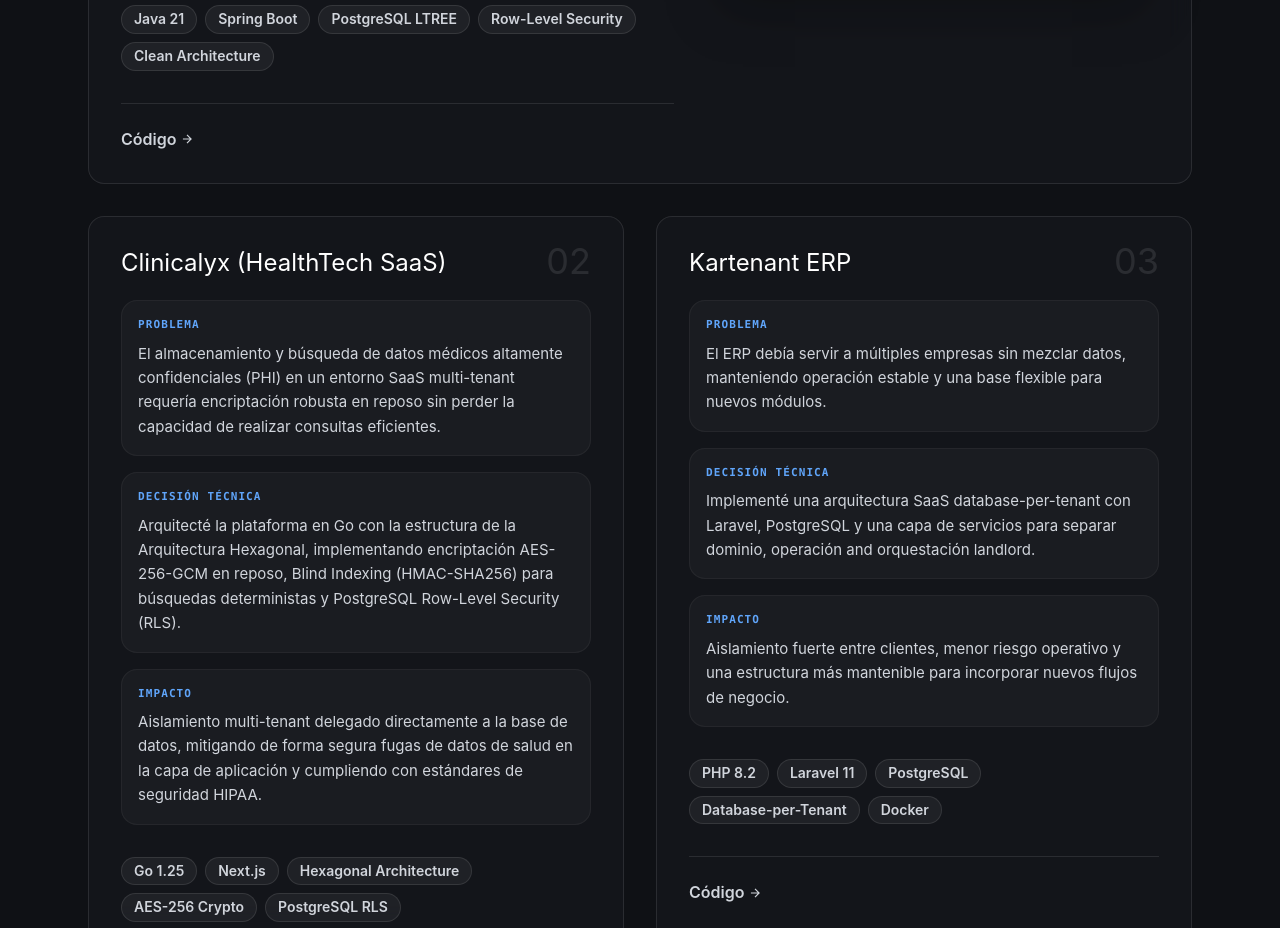
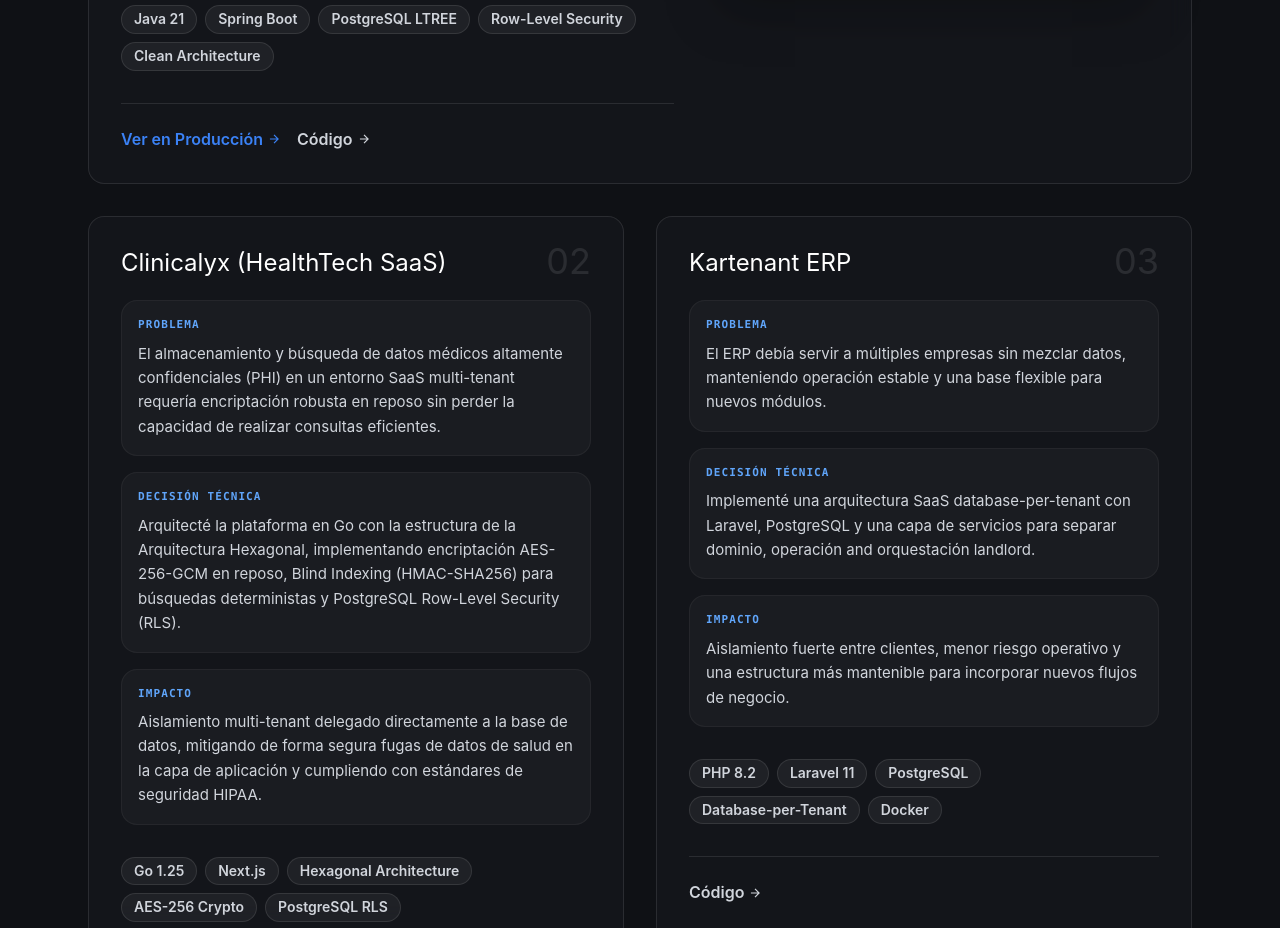
Before and after one commit to carlosindriago/carlosindriago.com, an Astro site: page / in a window 1280 px wide. Shown: the part 4250-5178 px from the top of the page. Built offline with nearby package versions, Linux system fonts and the light colour scheme; Astro itself is replaced by a stand-in of ours.

Commit message:
feat(projects): add custom url label support and production link for AequiVault

```diff
--- a/src/components/Projects.astro
+++ b/src/components/Projects.astro
@@ -78,7 +78,7 @@
                   <!-- Links -->
                   {(p.url || p.repo) && (
                     <div class="flex gap-4 pt-6 border-t border-white/10">
-                      {p.url && <a href={p.url} aria-label={`Ver demo de ${p.title}`} target="_blank" rel="noopener noreferrer" class="text-sm font-semibold text-brand-500 hover:text-white transition-colors flex items-center gap-1">Ver demo <svg aria-hidden="true" width="14" height="14" viewBox="0 0 24 24" fill="none" stroke="currentColor" stroke-width="2"><path d="M5 12h14M12 5l7 7-7 7"/></svg></a>}
+                      {p.url && <a href={p.url} aria-label={`${p.urlLabel || 'Ver demo'} de ${p.title}`} target="_blank" rel="noopener noreferrer" class="text-sm font-semibold text-brand-500 hover:text-white transition-colors flex items-center gap-1">{p.urlLabel || 'Ver demo'} <svg aria-hidden="true" width="14" height="14" viewBox="0 0 24 24" fill="none" stroke="currentColor" stroke-width="2"><path d="M5 12h14M12 5l7 7-7 7"/></svg></a>}
                       {p.repo && <a href={p.repo} aria-label={`Ver código de ${p.title}`} target="_blank" rel="noopener noreferrer" class="text-sm font-semibold text-gray-300 hover:text-white transition-colors flex items-center gap-1">Código <svg aria-hidden="true" width="14" height="14" viewBox="0 0 24 24" fill="none" stroke="currentColor" stroke-width="2"><path d="M5 12h14M12 5l7 7-7 7"/></svg></a>}
                     </div>
                   )}
@@ -111,7 +111,7 @@
                 <!-- Links -->
                 {(p.url || p.repo) && (
                   <div class="flex gap-4 pt-6 border-t border-white/10">
-                    {p.url && <a href={p.url} aria-label={`Ver demo de ${p.title}`} target="_blank" rel="noopener noreferrer" class="text-sm font-semibold text-brand-500 hover:text-white transition-colors flex items-center gap-1">Ver demo <svg aria-hidden="true" width="14" height="14" viewBox="0 0 24 24" fill="none" stroke="currentColor" stroke-width="2"><path d="M5 12h14M12 5l7 7-7 7"/></svg></a>}
+                    {p.url && <a href={p.url} aria-label={`${p.urlLabel || 'Ver demo'} de ${p.title}`} target="_blank" rel="noopener noreferrer" class="text-sm font-semibold text-brand-500 hover:text-white transition-colors flex items-center gap-1">{p.urlLabel || 'Ver demo'} <svg aria-hidden="true" width="14" height="14" viewBox="0 0 24 24" fill="none" stroke="currentColor" stroke-width="2"><path d="M5 12h14M12 5l7 7-7 7"/></svg></a>}
                     {p.repo && <a href={p.repo} aria-label={`Ver código de ${p.title}`} target="_blank" rel="noopener noreferrer" class="text-sm font-semibold text-gray-300 hover:text-white transition-colors flex items-center gap-1">Código <svg aria-hidden="true" width="14" height="14" viewBox="0 0 24 24" fill="none" stroke="currentColor" stroke-width="2"><path d="M5 12h14M12 5l7 7-7 7"/></svg></a>}
                   </div>
                 )}
--- a/src/data/projects.ts
+++ b/src/data/projects.ts
@@ -5,6 +5,7 @@
   impact: string;
   tags: string[];
   url?: string;
+  urlLabel?: string;
   repo?: string;
   featured?: boolean;
   image?: string;
@@ -20,7 +21,8 @@
     featured: true,
     image: '/projects/aequivault.png',
     repo: 'https://github.com/carlosindriago/AequiVault',
-    url: ''
+    url: 'https://aequivault.carlosindriago.com/',
+    urlLabel: 'Ver en Producción'
   },
   {
     title: 'Clinicalyx (HealthTech SaaS)',
```
